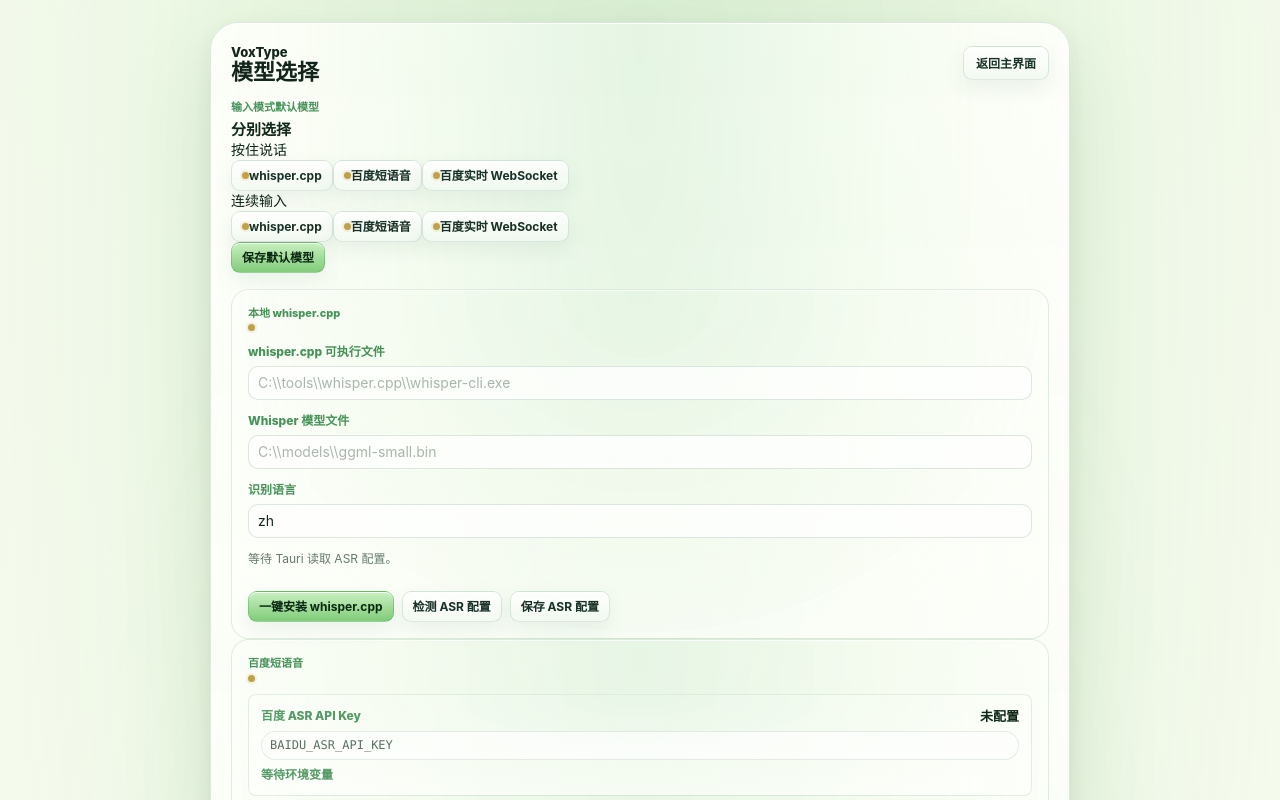
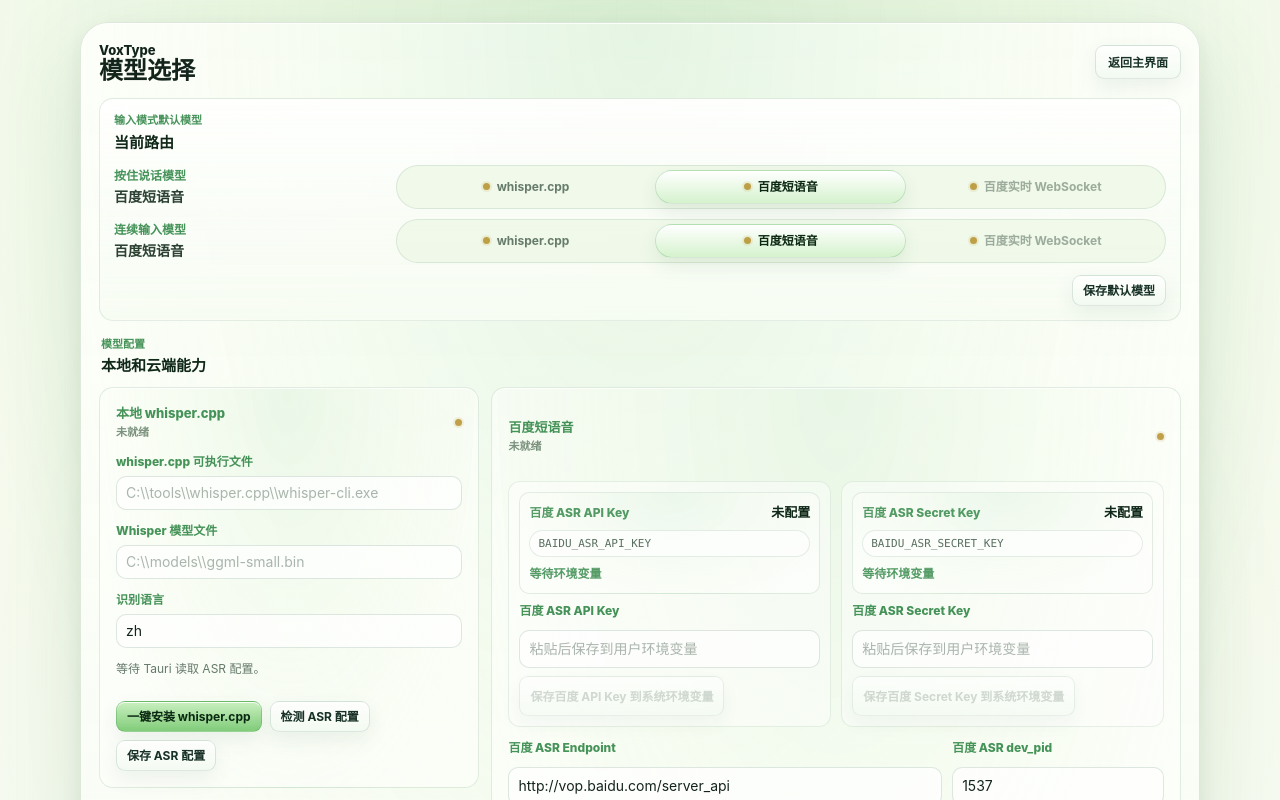
Before and after one commit to snowcraneww/vox-type, a React (Vite) app: page / in a window 1280 px wide. Both pictures are taken after a click on the button "模型选择". Shown: the top 800 px of the page. Built offline with nearby package versions, Linux system fonts and the light colour scheme.

Commit message:
fix: polish v7 model settings ui

```diff
--- a/src/ModelSettingsView.tsx
+++ b/src/ModelSettingsView.tsx
@@ -5,11 +5,14 @@
   title: '\u6a21\u578b\u9009\u62e9',
   back: '\u8fd4\u56de\u4e3b\u754c\u9762',
   defaultModels: '\u8f93\u5165\u6a21\u5f0f\u9ed8\u8ba4\u6a21\u578b',
-  chooseSeparately: '\u5206\u522b\u9009\u62e9',
+  chooseSeparately: '\u5f53\u524d\u8def\u7531',
   pushToTalk: '\u6309\u4f4f\u8bf4\u8bdd',
+  pushToTalkModel: '\u6309\u4f4f\u8bf4\u8bdd\u6a21\u578b',
   toggleDictation: '\u8fde\u7eed\u8f93\u5165',
+  toggleDictationModel: '\u8fde\u7eed\u8f93\u5165\u6a21\u578b',
   saveDefaults: '\u4fdd\u5b58\u9ed8\u8ba4\u6a21\u578b',
   modelConfig: '\u6a21\u578b\u914d\u7f6e',
+  configDetail: '\u672c\u5730\u548c\u4e91\u7aef\u80fd\u529b',
   local: '\u672c\u5730 whisper.cpp',
   executable: 'whisper.cpp \u53ef\u6267\u884c\u6587\u4ef6',
   modelFile: 'Whisper \u6a21\u578b\u6587\u4ef6',
@@ -115,10 +118,10 @@
   const options: TranscriptionModelId[] = ['local-whisper', 'baidu-short', 'baidu-realtime'];
   return (
     <div className="mode-model-row">
-      <span>{label}</span>
+      <div className="mode-model-label"><span>{label}</span><strong>{readiness[value].label}</strong></div>
       <div className="segmented-models" role="group" aria-label={`${label}\u9ed8\u8ba4\u6a21\u578b`}>
         {options.map((id) => (
-          <button key={id} type="button" data-active={value === id} onClick={() => onChange(id)} title={readiness[id].message}>
+          <button key={id} type="button" data-active={value === id} data-available={readiness[id].availableInV7} onClick={() => onChange(id)} title={readiness[id].message}>
             <span className="ready-dot" data-ready={readiness[id].ready} aria-hidden="true" />
             {readiness[id].label}
           </button>
@@ -143,13 +146,16 @@
         </header>
         <section className="model-routing-section" aria-label={text.defaultModels}>
           <div className="section-heading"><span>{text.defaultModels}</span><strong>{text.chooseSeparately}</strong></div>
-          <ModeModelSelector label={text.pushToTalk} value={props.pushToTalkModel} onChange={props.onPushToTalkModelChange} readiness={props.modelReadiness} />
-          <ModeModelSelector label={text.toggleDictation} value={props.toggleDictationModel} onChange={props.onToggleDictationModelChange} readiness={props.modelReadiness} />
-          <div className="button-row"><button type="button" onClick={props.onSaveModeModelPreferences}>{text.saveDefaults}</button></div>
+          <div className="mode-routing-card">
+            <ModeModelSelector label={text.pushToTalkModel} value={props.pushToTalkModel} onChange={props.onPushToTalkModelChange} readiness={props.modelReadiness} />
+            <ModeModelSelector label={text.toggleDictationModel} value={props.toggleDictationModel} onChange={props.onToggleDictationModelChange} readiness={props.modelReadiness} />
+          </div>
+          <div className="model-route-actions"><button type="button" onClick={props.onSaveModeModelPreferences}>{text.saveDefaults}</button></div>
         </section>
+        <div className="section-heading model-config-heading"><span>{text.modelConfig}</span><strong>{text.configDetail}</strong></div>
         <section className="model-config-grid" aria-label={text.modelConfig}>
           <section className="model-config" aria-label={`${text.local} \u914d\u7f6e`}>
-            <div className="section-heading"><span>{text.local}</span><strong><span className="ready-dot" data-ready={props.asrConfigStatus.ready} /></strong></div>
+            <div className="model-config-title"><div><span>{text.local}</span><strong>{props.asrConfigStatus.ready ? '\u5df2\u5c31\u7eea' : '\u672a\u5c31\u7eea'}</strong></div><span className="ready-dot" data-ready={props.asrConfigStatus.ready} /></div>
             <label className="field"><span>{text.executable}</span><input aria-label={text.executable} value={props.whisperBinaryPath} onChange={(event) => props.onWhisperBinaryPathChange(event.target.value)} placeholder="C:\\tools\\whisper.cpp\\whisper-cli.exe" /></label>
             <label className="field"><span>{text.modelFile}</span><input aria-label={text.modelFile} value={props.whisperModelPath} onChange={(event) => props.onWhisperModelPathChange(event.target.value)} placeholder="C:\\models\\ggml-small.bin" /></label>
             <label className="field"><span>{text.language}</span><input aria-label={text.language} value={props.asrLanguage} onChange={(event) => props.onAsrLanguageChange(event.target.value)} placeholder="zh" /></label>
@@ -157,32 +163,34 @@
             <div className="button-row"><button type="button" onClick={props.onInstallManagedAsr} disabled={props.isInstallingAsr}>{props.isInstallingAsr ? text.installing : text.install}</button><button type="button" onClick={props.onRefreshAsrConfig}>{text.checkAsr}</button><button type="button" onClick={props.onSaveAsrConfig}>{text.saveAsr}</button></div>
           </section>
           <section className="model-config cloud-config" aria-label={text.baiduShortConfig}>
-            <div className="section-heading"><span>{text.baiduShort}</span><strong><span className="ready-dot" data-ready={props.cloudAsrConfigStatus.ready} /></strong></div>
-            <div className="cloud-key-status"><span>{text.apiKey}</span><strong>{apiKeyState}</strong><code>BAIDU_ASR_API_KEY</code><small>{apiKeyDetail}</small></div>
-            <label className="field"><span>{text.apiKey}</span><input aria-label={text.apiKeyInput} type="password" autoComplete="off" spellCheck={false} value={props.cloudApiKeyInput} onChange={(event) => props.onCloudApiKeyInputChange(event.target.value)} placeholder={text.pasteSecret} /></label>
-            <div className="button-row"><button type="button" onClick={props.onSaveBaiduAsrApiKey} disabled={!props.cloudApiKeyInput.trim()}>{text.saveApiKey}</button></div>
-            <div className="cloud-key-status"><span>{text.secretKey}</span><strong>{secretKeyState}</strong><code>BAIDU_ASR_SECRET_KEY</code><small>{secretKeyDetail}</small></div>
-            <label className="field"><span>{text.secretKey}</span><input aria-label={text.secretKeyInput} type="password" autoComplete="off" spellCheck={false} value={props.cloudSecretKeyInput} onChange={(event) => props.onCloudSecretKeyInputChange(event.target.value)} placeholder={text.pasteSecret} /></label>
-            <div className="button-row"><button type="button" onClick={props.onSaveBaiduAsrSecretKey} disabled={!props.cloudSecretKeyInput.trim()}>{text.saveSecretKey}</button></div>
-            <label className="field"><span>{text.endpoint}</span><input aria-label={text.endpoint} value={props.cloudBaseUrl} onChange={(event) => props.onCloudBaseUrlChange(event.target.value)} /></label>
+            <div className="model-config-title"><div><span>{text.baiduShort}</span><strong>{props.cloudAsrConfigStatus.ready ? '\u5df2\u5c31\u7eea' : '\u672a\u5c31\u7eea'}</strong></div><span className="ready-dot" data-ready={props.cloudAsrConfigStatus.ready} /></div>
+            <div className="secret-grid">
+              <div className="secret-block"><div className="cloud-key-status"><span>{text.apiKey}</span><strong>{apiKeyState}</strong><code>BAIDU_ASR_API_KEY</code><small>{apiKeyDetail}</small></div><label className="field"><span>{text.apiKey}</span><input aria-label={text.apiKeyInput} type="password" autoComplete="off" spellCheck={false} value={props.cloudApiKeyInput} onChange={(event) => props.onCloudApiKeyInputChange(event.target.value)} placeholder={text.pasteSecret} /></label><button type="button" onClick={props.onSaveBaiduAsrApiKey} disabled={!props.cloudApiKeyInput.trim()}>{text.saveApiKey}</button></div>
+              <div className="secret-block"><div className="cloud-key-status"><span>{text.secretKey}</span><strong>{secretKeyState}</strong><code>BAIDU_ASR_SECRET_KEY</code><small>{secretKeyDetail}</small></div><label className="field"><span>{text.secretKey}</span><input aria-label={text.secretKeyInput} type="password" autoComplete="off" spellCheck={false} value={props.cloudSecretKeyInput} onChange={(event) => props.onCloudSecretKeyInputChange(event.target.value)} placeholder={text.pasteSecret} /></label><button type="button" onClick={props.onSaveBaiduAsrSecretKey} disabled={!props.cloudSecretKeyInput.trim()}>{text.saveSecretKey}</button></div>
+            </div>
+            <div className="compact-field-grid">
+              <label className="field wide"><span>{text.endpoint}</span><input aria-label={text.endpoint} value={props.cloudBaseUrl} onChange={(event) => props.onCloudBaseUrlChange(event.target.value)} /></label>
               <label className="field"><span>{text.devPid}</span><input aria-label={text.devPid} value={props.cloudModel} onChange={(event) => props.onCloudModelChange(event.target.value)} /></label>
               <label className="field"><span>{text.cuid}</span><input aria-label={text.cuid} value={props.cloudBaiduCuid} onChange={(event) => props.onCloudBaiduCuidChange(event.target.value)} /></label>
               <label className="field"><span>{text.format}</span><input aria-label={text.format} value={props.cloudBaiduFormat} onChange={(event) => props.onCloudBaiduFormatChange(event.target.value)} /></label>
               <label className="field"><span>{text.sampleRate}</span><input aria-label={text.sampleRate} type="number" value={props.cloudBaiduSampleRate} onChange={(event) => props.onCloudBaiduSampleRateChange(event.target.value)} /></label>
               <label className="field"><span>{text.lmId}</span><input aria-label={text.lmId} value={props.cloudBaiduLmId} onChange={(event) => props.onCloudBaiduLmIdChange(event.target.value)} placeholder={text.lmPlaceholder} /></label>
               <label className="field"><span>{text.language}</span><input aria-label={text.language} value={props.cloudLanguage} onChange={(event) => props.onCloudLanguageChange(event.target.value)} /></label>
+            </div>
             <p className="runtime-message">{props.cloudMessage ?? props.cloudAsrConfigStatus.message}</p>
             <div className="button-row"><button type="button" onClick={props.onSaveCloudAsrConfig}>{text.saveBaidu}</button><button type="button" onClick={props.onTestCloudAsrConfig}>{text.testBaidu}</button></div>
           </section>
-          <section className="model-config cloud-config" aria-label={text.realtimeConfig}>
-            <div className="section-heading"><span>{text.baiduRealtime}</span><strong><span className="ready-dot" data-ready={false} /></strong></div>
+          <section className="model-config cloud-config realtime-config" aria-label={text.realtimeConfig}>
+            <div className="model-config-title"><div><span>{text.baiduRealtime}</span><strong>V8 预留</strong></div><span className="ready-dot" data-ready={false} /></div>
             <p className="runtime-message">{text.v8Only}</p>
-            <label className="field"><span>{text.wsEndpoint}</span><input aria-label={text.baiduRealtimeEndpointLabel} value={props.cloudBaiduRealtimeEndpoint} onChange={(event) => props.onCloudBaiduRealtimeEndpointChange(event.target.value)} /></label>
+            <div className="compact-field-grid">
+              <label className="field wide"><span>{text.wsEndpoint}</span><input aria-label={text.baiduRealtimeEndpointLabel} value={props.cloudBaiduRealtimeEndpoint} onChange={(event) => props.onCloudBaiduRealtimeEndpointChange(event.target.value)} /></label>
               <label className="field"><span>{text.wsDevPid}</span><input aria-label={text.baiduRealtimeDevPidLabel} value={props.cloudBaiduRealtimeDevPid} onChange={(event) => props.onCloudBaiduRealtimeDevPidChange(event.target.value)} /></label>
               <label className="field"><span>{text.wsCuid}</span><input aria-label={text.baiduRealtimeCuidLabel} value={props.cloudBaiduRealtimeCuid} onChange={(event) => props.onCloudBaiduRealtimeCuidChange(event.target.value)} /></label>
               <label className="field"><span>{text.wsFormat}</span><input aria-label={text.baiduRealtimeFormatLabel} value={props.cloudBaiduRealtimeFormat} onChange={(event) => props.onCloudBaiduRealtimeFormatChange(event.target.value)} /></label>
               <label className="field"><span>{text.wsSampleRate}</span><input aria-label={text.baiduRealtimeSampleRateLabel} type="number" value={props.cloudBaiduRealtimeSampleRate} onChange={(event) => props.onCloudBaiduRealtimeSampleRateChange(event.target.value)} /></label>
               <label className="field"><span>{text.wsUser}</span><input aria-label={text.baiduRealtimeUserLabel} value={props.cloudBaiduRealtimeUser} onChange={(event) => props.onCloudBaiduRealtimeUserChange(event.target.value)} /></label>
+            </div>
           </section>
         </section>
       </section>
--- a/src/styles.css
+++ b/src/styles.css
@@ -2103,6 +2103,17 @@
   box-shadow: 0 0 0 2px rgba(52, 199, 89, 0.12);
 }
 
+.ui-icon {
+  display: block;
+  fill: none;
+  height: 17px;
+  stroke: currentColor;
+  stroke-linecap: round;
+  stroke-linejoin: round;
+  stroke-width: 1.9;
+  width: 17px;
+}
+
 .v51 .mode-card .icon-only-button,
 .control-center.v51 .mode-card .icon-only-button,
 .control-center.v51 .mode-card .icon-only-button:disabled {
@@ -2124,17 +2135,17 @@
 
 .control-center.v51 .section-heading .section-action,
 .control-center.v51 .section-heading .section-action:hover:not(:disabled) {
-  align-self: flex-start;
+  align-items: center;
+  align-self: center;
   background: transparent;
   border: 0;
   border-radius: 0;
   box-shadow: none;
   color: rgba(13, 91, 35, 0.9);
-  font-size: 25px;
-  line-height: 1;
+  display: inline-flex;
   margin-left: auto;
-  min-height: 24px;
-  min-width: 24px;
+  min-height: 26px;
+  min-width: 26px;
   opacity: 0.98;
   padding: 0;
   transform: none;
@@ -2321,8 +2332,20 @@
 }
 
 .record-actions button {
-  min-width: 29px;
-  padding: 0 8px;
+  align-items: center;
+  background: rgba(255,255,255,0.52);
+  border-color: rgba(54, 107, 75, 0.12);
+  box-shadow: none;
+  color: rgba(34, 74, 43, 0.72);
+  display: inline-flex;
+  min-width: 30px;
+  padding: 0;
+}
+
+.record-actions button:hover:not(:disabled) {
+  background: rgba(231, 248, 226, 0.92);
+  color: rgba(9, 91, 34, 0.92);
+  transform: none;
 }
 
 .history-stats {
@@ -2417,7 +2440,7 @@
 }
 
 .model-shell {
-  max-width: 960px;
+  max-width: 1180px;
   min-height: 100vh;
   place-items: center;
 }
@@ -2430,9 +2453,9 @@
   border-radius: 28px;
   box-shadow: 0 30px 92px rgba(0,0,0,0.58), inset 0 1px 0 rgba(255,255,255,0.06);
   display: grid;
-  gap: 16px;
-  padding: 20px;
-  width: min(100%, 860px);
+  gap: 14px;
+  padding: 18px;
+  width: min(100%, 1120px);
 }
 
 .model-header {
@@ -2442,7 +2465,92 @@
 }
 
 .model-header h1 {
-  font-size: 22px;
+  font-size: 24px;
+}
+
+.model-routing-section {
+  background:
+    linear-gradient(180deg, rgba(255,255,255,0.82), rgba(244,251,239,0.64)),
+    rgba(253,255,250,0.72);
+  border: 1px solid rgba(50, 116, 62, 0.13);
+  border-radius: 14px;
+  box-shadow: inset 0 1px 0 rgba(255,255,255,0.78);
+  display: grid;
+  gap: 12px;
+  padding: 14px;
+}
+
+.mode-routing-card {
+  display: grid;
+  gap: 10px;
+}
+
+.mode-model-row {
+  align-items: center;
+  display: grid;
+  gap: 12px;
+  grid-template-columns: minmax(150px, 0.7fr) minmax(0, 2fr);
+}
+
+.mode-model-label {
+  display: grid;
+  gap: 3px;
+  min-width: 0;
+}
+
+.mode-model-label span {
+  color: rgba(19, 116, 45, 0.78);
+  font-size: 12px;
+  font-weight: 820;
+}
+
+.mode-model-label strong {
+  color: rgba(15, 39, 23, 0.88);
+  font-size: 14px;
+  font-weight: 760;
+}
+
+.segmented-models {
+  background: rgba(238, 248, 231, 0.82);
+  border: 1px solid rgba(53, 107, 74, 0.12);
+  border-radius: 999px;
+  display: grid;
+  gap: 4px;
+  grid-template-columns: repeat(3, minmax(0, 1fr));
+  padding: 4px;
+}
+
+.model-panel .segmented-models button {
+  background: transparent;
+  border-color: transparent;
+  border-radius: 999px;
+  box-shadow: none;
+  color: rgba(43, 70, 53, 0.70);
+  gap: 7px;
+  min-height: 34px;
+  overflow: hidden;
+  padding: 6px 10px;
+  text-overflow: ellipsis;
+}
+
+.model-panel .segmented-models button[data-active="true"] {
+  background: linear-gradient(180deg, rgba(255,255,255,0.98), rgba(210, 241, 202, 0.90));
+  border-color: rgba(49, 139, 61, 0.20);
+  box-shadow: 0 8px 18px rgba(56, 106, 72, 0.10), inset 0 1px 0 rgba(255,255,255,0.88);
+  color: #0b2812;
+}
+
+.model-panel .segmented-models button[data-available="false"] {
+  color: rgba(54, 78, 63, 0.46);
+}
+
+.model-route-actions {
+  display: flex;
+  justify-content: flex-end;
+}
+
+.model-config-heading {
+  margin: 2px 2px -4px;
 }
 
 .model-choice-grid {
@@ -2455,7 +2563,7 @@
 .model-config {
   background: rgba(0,0,0,0.28);
   border: 1px solid rgba(255,255,255,0.060);
-  border-radius: 18px;
+  border-radius: 14px;
 }
 
 .model-choice {
@@ -2494,6 +2602,80 @@
   display: grid;
   gap: 12px;
   padding: 16px;
+}
+
+.model-config-grid {
+  display: grid;
+  gap: 12px;
+  grid-template-columns: minmax(230px, 0.8fr) minmax(360px, 1.45fr);
+}
+
+.model-config-grid .cloud-config:not(.realtime-config) {
+  grid-row: span 2;
+}
+
+.model-config-title {
+  align-items: center;
+  display: flex;
+  gap: 12px;
+  justify-content: space-between;
+  min-width: 0;
+}
+
+.model-config-title div {
+  display: grid;
+  gap: 3px;
+  min-width: 0;
+}
+
+.model-config-title span:first-child {
+  color: rgba(19, 116, 45, 0.78);
+  font-size: 13px;
+  font-weight: 850;
+}
+
+.model-config-title strong {
+  color: rgba(45, 79, 54, 0.62);
+  font-size: 11px;
+  font-weight: 760;
+}
+
+.secret-grid {
+  display: grid;
+  gap: 10px;
+  grid-template-columns: repeat(2, minmax(0, 1fr));
+}
+
+.secret-block {
+  background: rgba(255,255,255,0.42);
+  border: 1px solid rgba(54, 119, 66, 0.11);
+  border-radius: 12px;
+  display: grid;
+  gap: 8px;
+  padding: 10px;
+}
+
+.secret-block button {
+  justify-self: start;
+  max-width: 100%;
+}
+
+.compact-field-grid {
+  display: grid;
+  gap: 10px;
+  grid-template-columns: repeat(3, minmax(0, 1fr));
+}
+
+.compact-field-grid .field.wide {
+  grid-column: span 2;
+}
+
+.realtime-config {
+  opacity: 0.82;
+}
+
+.realtime-config input {
+  background: rgba(255,255,255,0.48);
 }
 
 .cloud-placeholder {
@@ -2752,11 +2934,11 @@
     radial-gradient(ellipse at 50% 0%, rgba(82, 185, 90, 0.09), rgba(176, 224, 151, 0.06) 48%, rgba(255,255,255,0) 82%),
     rgba(254,255,252,0.68);
   border: 1px solid rgba(54, 119, 66, 0.13);
-  border-radius: 8px;
-  display: grid;
-  gap: 6px;
-  grid-template-columns: minmax(120px, 1fr) auto;
-  padding: 12px;
+  border-radius: 10px;
+  display: grid;
+  gap: 5px;
+  grid-template-columns: minmax(0, 1fr) auto;
+  padding: 9px;
 }
 
 .cloud-key-status span,
@@ -2779,9 +2961,12 @@
   border-radius: 999px;
   color: rgba(43, 70, 53, 0.78);
   font-family: ui-monospace, SFMono-Regular, Consolas, monospace;
-  font-size: 12px;
+  font-size: 11px;
   grid-column: 1 / -1;
+  overflow: hidden;
   padding: 5px 8px;
+  text-overflow: ellipsis;
+  white-space: nowrap;
 }
 
 .cloud-key-status small {
@@ -2842,7 +3027,14 @@
 @media (max-width: 820px) {
   .control-center.v51 { max-height: none; }
   .v51-top-grid,
-  .model-choice-grid { grid-template-columns: 1fr; }
+  .model-choice-grid,
+  .model-config-grid,
+  .secret-grid,
+  .compact-field-grid { grid-template-columns: 1fr; }
+  .compact-field-grid .field.wide { grid-column: auto; }
+  .mode-model-row { grid-template-columns: 1fr; }
+  .segmented-models { border-radius: 14px; grid-template-columns: 1fr; }
+  .model-panel .segmented-models button { justify-content: flex-start; }
   .history-header { align-items: stretch; flex-direction: column; }
   .history-stats { flex-wrap: wrap; }
   .history-list article { grid-template-columns: 1fr; }
```
Also changed, not shown: src/MainWindow.tsx (+16 -3 lines), 5 other files (tests, documents, lock files or other folders). Lines whose indentation alone changed are shown as unchanged.
